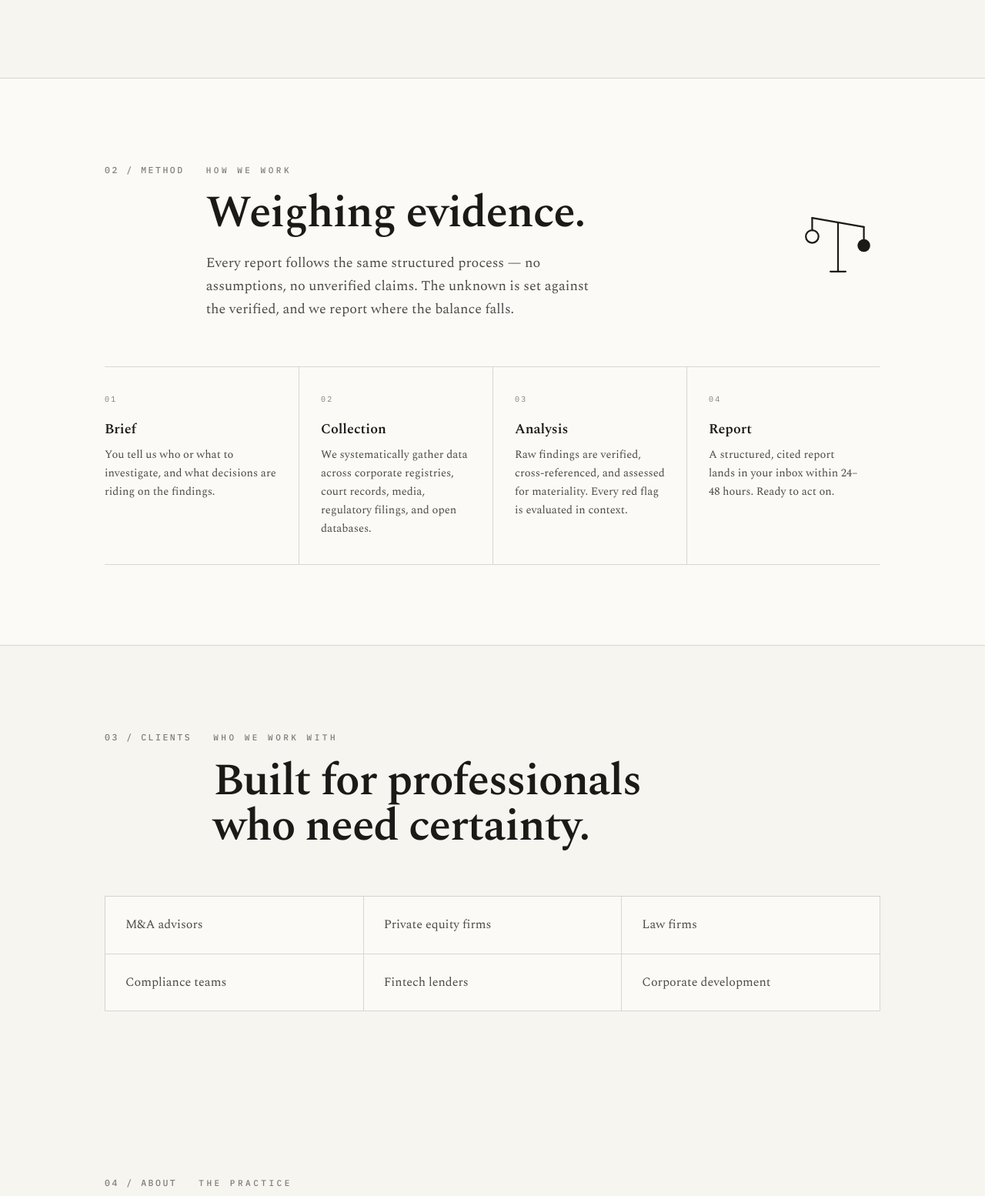
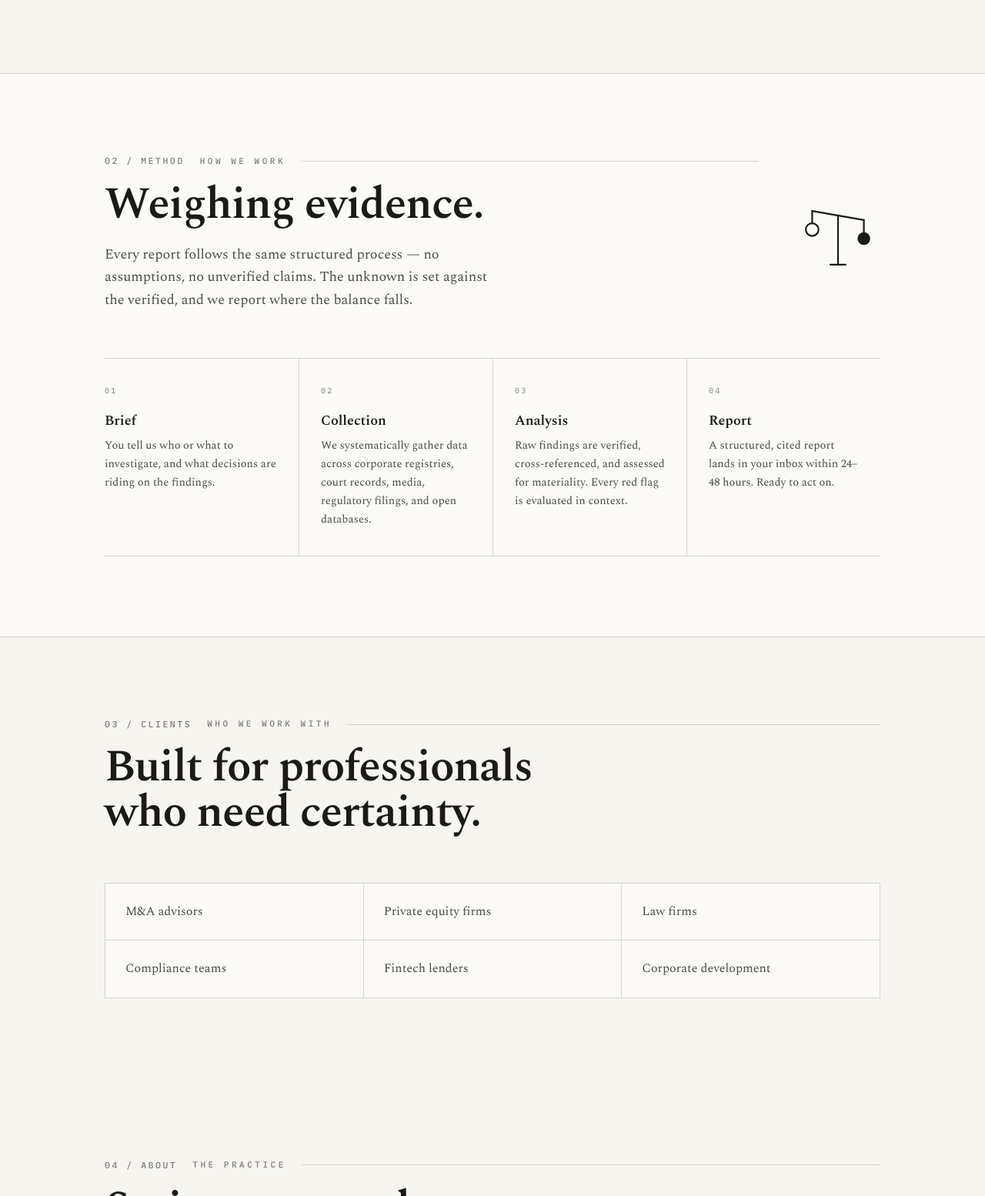
Before and after one commit to libraresearch/libraresearch.github.io, a plain HTML site: page index.html in a window 1280 px wide. Shown: the part 1959-3513 px from the top of the page at 77% size. Drawn offline with nearby package versions, Linux system fonts and the light colour scheme; files that its build step writes are made by us from their sources.

Commit message:
Fix section headers: flatten to full-width label + hairline rule layout

```diff
--- a/index.html
+++ b/index.html
@@ -139,12 +139,13 @@
   <section id="services" aria-labelledby="services-h">
     <div class="wrap">
       <div class="sec-head">
+        <div class="sec-label">
           <span class="num">01 / SERVICES</span>
-        <div>
           <span class="kicker">What we deliver</span>
+          <span class="line" aria-hidden="true"></span>
+        </div>
         <h2 id="services-h">Structured reports.<br>Traceable sources.</h2>
         <p class="lede">Source-cited intelligence built entirely on open sources. Every finding documented, every claim verifiable — no proprietary black boxes.</p>
-        </div>
       </div>
       <div class="services-grid">
         <article class="svc">
@@ -192,12 +193,13 @@
     <div class="wrap">
       <div class="how-head">
         <div class="sec-head">
+          <div class="sec-label">
             <span class="num">02 / METHOD</span>
-          <div>
             <span class="kicker">How we work</span>
+            <span class="line" aria-hidden="true"></span>
+          </div>
           <h2 id="methodology-h">Weighing evidence.</h2>
           <p class="lede">Every report follows the same structured process — no assumptions, no unverified claims. The unknown is set against the verified, and we report where the balance falls.</p>
-          </div>
         </div>
         <div class="how-mark" aria-hidden="true">
           <svg class="mk"><use href="#m-scales"/></svg>
@@ -232,11 +234,12 @@
   <section id="clients" aria-labelledby="clients-h">
     <div class="wrap">
       <div class="sec-head">
+        <div class="sec-label">
           <span class="num">03 / CLIENTS</span>
-        <div>
           <span class="kicker">Who we work with</span>
+          <span class="line" aria-hidden="true"></span>
+        </div>
         <h2 id="clients-h">Built for professionals<br>who need certainty.</h2>
-        </div>
       </div>
       <div class="clients-grid">
         <div class="client">M&amp;A advisors</div>
@@ -253,11 +256,12 @@
   <section id="about" aria-labelledby="about-h">
     <div class="wrap">
       <div class="sec-head">
+        <div class="sec-label">
           <span class="num">04 / ABOUT</span>
-        <div>
           <span class="kicker">The practice</span>
+          <span class="line" aria-hidden="true"></span>
+        </div>
         <h2 id="about-h">Serious research.<br>No fluff.</h2>
-        </div>
       </div>
       <div class="about-grid">
         <div class="about-text">
@@ -290,12 +294,13 @@
     </div>
     <div class="wrap">
       <div class="sec-head">
+        <div class="sec-label">
           <span class="num">05 / CONTACT</span>
-        <div>
           <span class="kicker">Get in touch</span>
+          <span class="line" aria-hidden="true"></span>
+        </div>
         <h2 id="contact-h">Start a conversation.</h2>
         <p class="lede">Tell us what you need to know. We'll confirm scope, pricing, and turnaround within one business day.</p>
-        </div>
       </div>
       <div class="contact-links">
         <a class="contact-link" href="mailto:gobeladriannyrud@gmail.com">
--- a/css/main.css
+++ b/main.css
@@ -463,15 +463,20 @@ section {
 }
 
 .sec-head {
-  display: grid;
-  grid-template-columns: auto 1fr;
-  gap: 28px;
-  align-items: baseline;
   margin-bottom: 60px;
 }
 
-.sec-head .num {
-  padding-top: 6px;
+.sec-head .sec-label {
+  display: flex;
+  align-items: center;
+  gap: 20px;
+  margin-bottom: 18px;
+}
+
+.sec-head .sec-label .line {
+  flex: 1;
+  height: 1px;
+  background: var(--hair);
 }
 
 .sec-head h2 {
@@ -480,7 +485,7 @@ section {
   font-size: clamp(34px, 5vw, 58px);
   line-height: 1.02;
   letter-spacing: -0.02em;
-  margin-top: 14px;
+  margin-top: 0;
 }
 
 .sec-head .lede {
@@ -489,13 +494,6 @@ section {
   color: var(--body);
   max-width: 56ch;
   margin-top: 20px;
-}
-
-@media (max-width: 560px) {
-  .sec-head {
-    grid-template-columns: 1fr;
-    gap: 12px;
-  }
 }
 
 /* ==========================================================================
@@ -785,9 +783,11 @@ section {
   position: relative;
 }
 
-.contact .num,
-.contact .kicker {
+.contact .sec-label .num,
+.contact .sec-label .kicker,
+.contact .sec-label .line {
   color: var(--muted-rev);
+  background: var(--hair-rev);
 }
 
 .contact .sec-head .lede {
```
Lines whose indentation alone changed are shown as unchanged.
